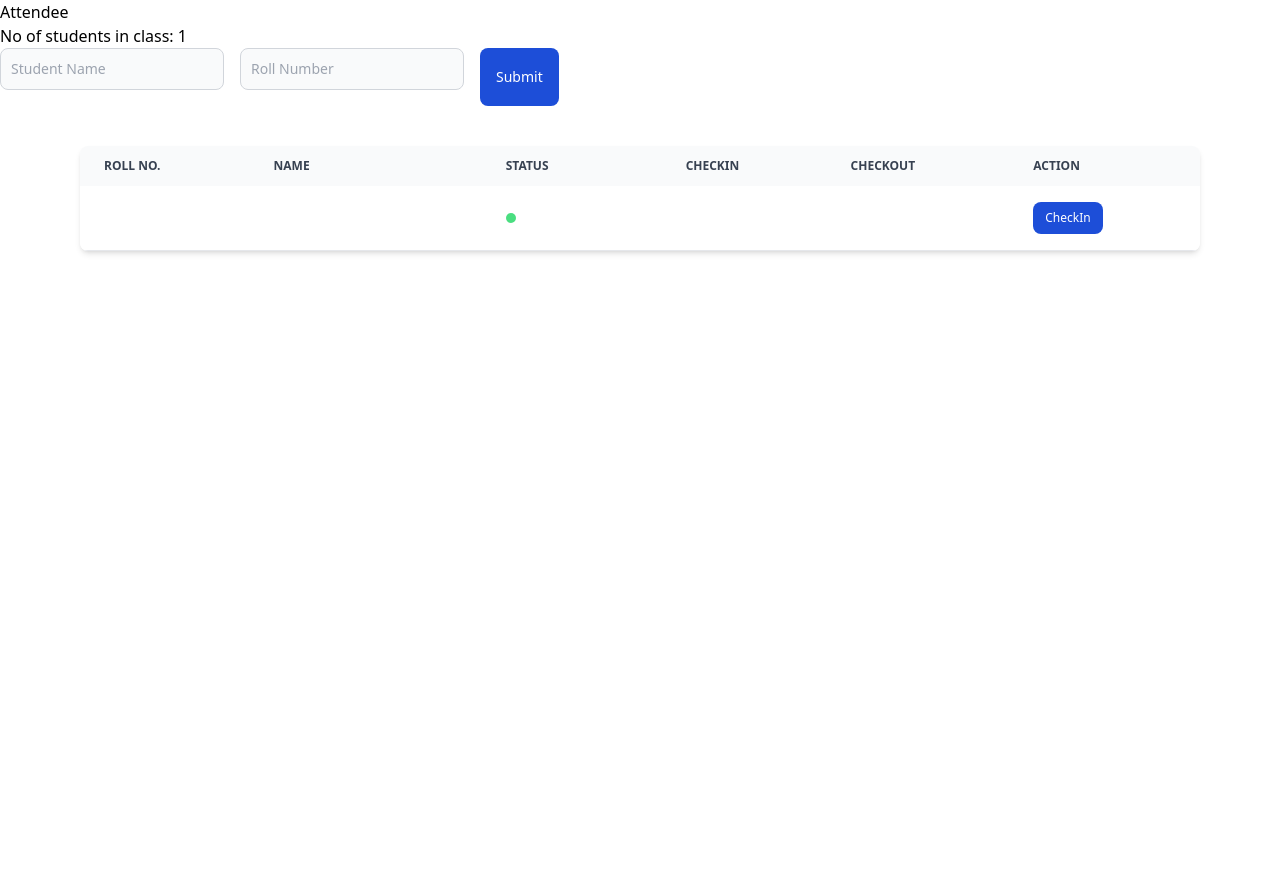
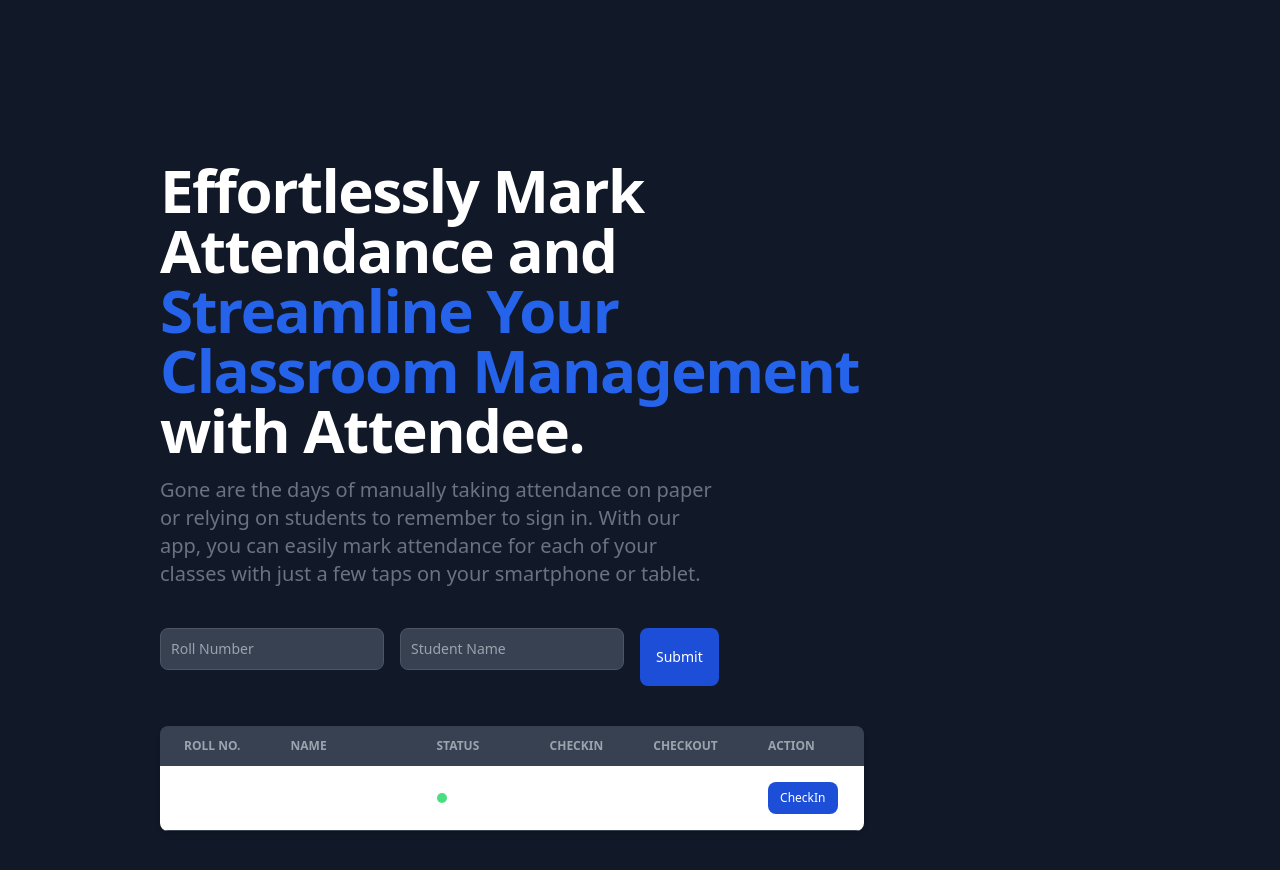
Before and after one commit to samyakkhatua/attendee, a React (Vite) app: page / in a window 1280 px wide. Shown: the top 870 px of the page. Before the commit the page ends 800 px from the top, so only its background shows below. Built offline with nearby package versions, Linux system fonts and the light colour scheme.

Commit message:
UI updated always on dark mode

```diff
--- a/src/App.jsx
+++ b/src/App.jsx
@@ -35,9 +35,18 @@
   };
 
   const addStudent = (studentInfo) => {
-    let copy = [...studentList]
+    let copy = [...studentList];
 
-    copy = [...copy, {id: studentList.length + 1, name: studentInfo.name, roll:studentInfo.roll, status:true, checkin:currTime}]
+    copy = [
+      ...copy,
+      {
+        id: studentList.length + 1,
+        name: studentInfo.name,
+        roll: studentInfo.roll,
+        status: true,
+        checkin: currTime,
+      },
+    ];
     setStudentList(copy);
   };
 
@@ -54,12 +63,22 @@
   //   return temp
   // }
 
+  return (
+    <div className="w-[100%] bg-gray-900">
 
+    <div className="lg:w-[80%] w-full px-40 py-40 bg-gray-900 dark:bg-gray-900">
+      <h1 class="mb-4 text-4xl font-extrabold leading-none tracking-tight md:text-5xl lg:text-6xl text-white">
+      Effortlessly Mark Attendance and{" "}
+        <span class="text-blue-600 dark:text-blue-500">Streamline Your Classroom Management</span>{" "}
+        with  Attendee.
+      </h1>
+      <p class=" w-[80%] mb-10 text-lg font-normal text-gray-500 lg:text-xl dark:text-gray-400">
+        Gone are the days of manually taking attendance on paper or relying on
+        students to remember to sign in. With our app, you can easily mark
+        attendance for each of your classes with just a few taps on your
+        smartphone or tablet.
+      </p>
 
-  return (
-    <div className="App">
-      <h1 className="">Attendee</h1>
-      <h3>No of students in class: {totalStudents}</h3>
       <StudentForm addStudent={addStudent} />
 
       <StudentList
@@ -68,6 +87,7 @@
         handleCheckOut={handleCheckOut}
       />
     </div>
+    </div>
   );
 }
 
--- a/src/components/Student.jsx
+++ b/src/components/Student.jsx
@@ -17,7 +17,7 @@
     today.getHours() + ":" + today.getMinutes() + ":" + today.getSeconds();
 
   return (
-    <tr class="w-full bg-white text-white border-b dark:bg-gray-800 dark:border-gray-700 hover:bg-gray-50 dark:hover:bg-gray-600">
+    <tr class="w-full bg-white text-white border-b bg-gray-800 border-gray-700 hover:bg-gray-50 hover:bg-gray-600">
       <td class="px-6 py-4 text-base font-semibold ">{student.roll}</td>
 
       {/* name */}
@@ -41,7 +41,7 @@
             id={student.id}
             type="button"
             onClick={handleInClick}
-            className="px-3 py-2 text-xs font-medium text-center text-white bg-blue-700 rounded-lg hover:bg-blue-800 focus:ring-4 focus:outline-none focus:ring-blue-300 dark:bg-blue-600 dark:hover:bg-blue-700 dark:focus:ring-blue-800"
+            className="px-3 py-2 text-xs font-medium text-center text-white bg-blue-700 rounded-lg hover:bg-blue-800 focus:ring-4 focus:outline-none focus:ring-blue-300 bg-blue-600 hover:bg-blue-700 focus:ring-blue-800"
           >
             CheckIn
           </button>
@@ -52,7 +52,7 @@
             id={student.id}
             type="button"
             onClick={handleOutClick}
-            class="px-3 py-2 text-xs font-medium text-center text-white bg-blue-700 rounded-lg hover:bg-blue-800 focus:ring-4 focus:outline-none focus:ring-blue-300 dark:bg-blue-600 dark:hover:bg-blue-700 dark:focus:ring-blue-800"
+            class="px-3 py-2 text-xs font-medium text-center text-white bg-blue-700 rounded-lg hover:bg-blue-800 focus:ring-4 focus:outline-none focus:ring-blue-300 bg-blue-600 hover:bg-blue-700 focus:ring-blue-800"
           >
             CheckOut
           </button>
--- a/src/components/StudentForm.jsx
+++ b/src/components/StudentForm.jsx
@@ -25,17 +25,6 @@
   return (
     <div className="mb-10 ">
       <form className="flex gap-4 " onSubmit={handleSubmit}>
-        <div class="mb-2">
-          <input
-            name="name"
-            value={studentInfo.name}
-            onChange={handleChange}
-            type="text"
-            placeholder="Student Name"
-            class="bg-gray-50 border border-gray-300 text-gray-900 text-sm rounded-lg focus:ring-blue-500 focus:border-blue-500 block w-full p-2.5 dark:bg-gray-700 dark:border-gray-600 dark:placeholder-gray-400 dark:text-white dark:focus:ring-blue-500 dark:focus:border-blue-500"
-            required
-          />
-        </div>
 
         <div class="mb-4">
           <input
@@ -44,7 +33,18 @@
             onChange={handleChange}
             type="text"
             placeholder="Roll Number"
-            class="bg-gray-50 border border-gray-300 text-gray-900 text-sm rounded-lg focus:ring-blue-500 focus:border-blue-500 block w-full p-2.5 dark:bg-gray-700 dark:border-gray-600 dark:placeholder-gray-400 dark:text-white dark:focus:ring-blue-500 dark:focus:border-blue-500"
+            className="border text-sm rounded-lg block w-full p-2.5 bg-gray-700 border-gray-600 placeholder-gray-400 text-white focus:ring-blue-500 focus:border-blue-500"
+            required
+          />
+        </div>
+        <div class="mb-2">
+          <input
+            name="name"
+            value={studentInfo.name}
+            onChange={handleChange}
+            type="text"
+            placeholder="Student Name"
+            className="border text-sm rounded-lg block w-full p-2.5 bg-gray-700 border-gray-600 placeholder-gray-400 text-white focus:ring-blue-500 focus:border-blue-500"
             required
           />
         </div>
--- a/src/components/StudentList.jsx
+++ b/src/components/StudentList.jsx
@@ -3,9 +3,9 @@
 
 const StudentList = ({ studentList, handleCheckIn, handleCheckOut }) => {
   return (
-    <div className="relative overflow-x-auto shadow-md sm:rounded-lg mx-20">
-      <table class="w-[100%] text-sm text-left text-gray-500 dark:text-gray-400">
-        <thead class="text-xs text-gray-700 uppercase bg-gray-50 dark:bg-gray-700 dark:text-gray-400">
+    <div className="relative overflow-x-auto shadow-md sm:rounded-lg mx-0">
+      <table class="w-[100%] text-sm text-left text-gray-400">
+        <thead class="text-xs uppercase bg-gray-700 text-gray-400">
           <tr className="w-full">
             <th scope="col" class="px-6 py-3">
               Roll No.
--- a/src/index.css
+++ b/src/index.css
@@ -1,3 +1,8 @@
 @tailwind base;
 @tailwind components;
 @tailwind utilities;
+
+body{
+    --tw-bg-opacity: 1;
+    background-color: rgb(17 24 39 / var(--tw-bg-opacity));
+}
```
